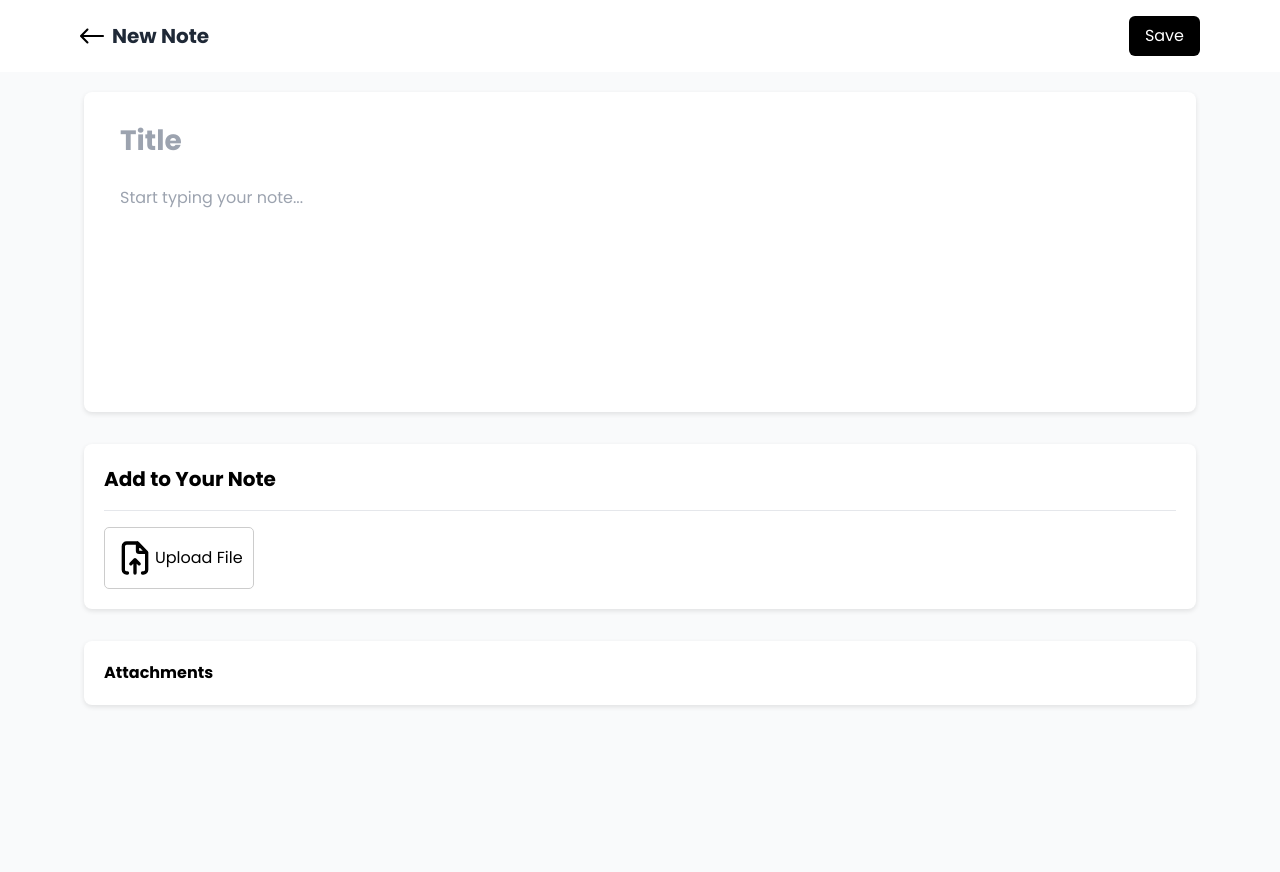
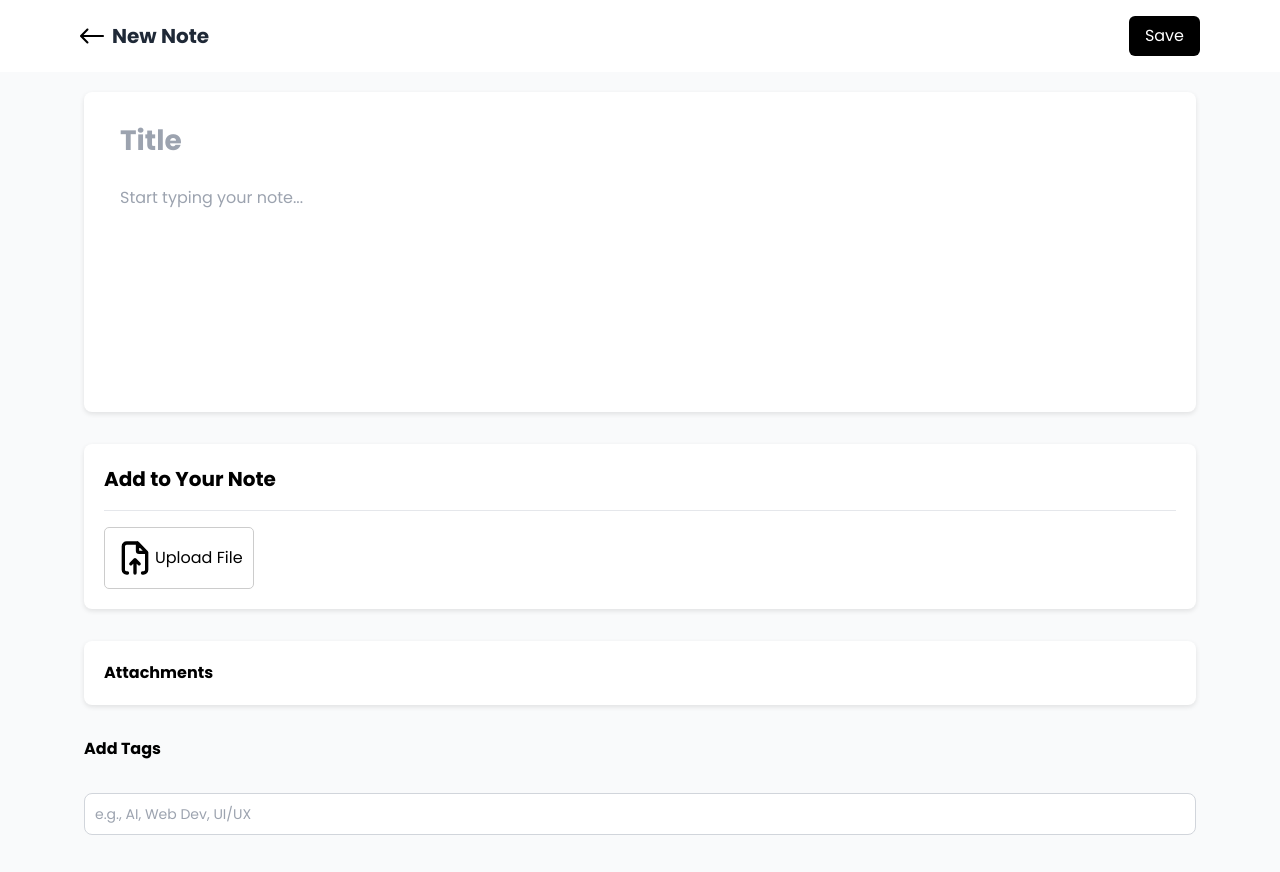
Before and after one commit to TamSuj/CS35L, a React (Vite) app in the folder app/: page /newpost in a window 1280 px wide. Built offline with nearby package versions, Linux system fonts and the light colour scheme.

Commit message:
Rudimentary implementation of tags in NewPost

```diff
--- a/app/backend/routes/post.js
+++ b/app/backend/routes/post.js
@@ -15,7 +15,7 @@ const upload = multer({ storage });
 
 router.post("/new", upload.single("fileContent"), async (req, res) => {
     try {
-        const { textContent, postTitle, userID } = req.body;
+        const { textContent, postTitle, userID, tag } = req.body;
 
         const newPost = new Post({
             postID: uuidv4(),
@@ -26,6 +26,7 @@ router.post("/new", upload.single("fileContent"), async (req, res) => {
             likeCount: 0,
             //comments: [],
             //tags: tags ? tags.split(",") : [],
+            tags: tag,
             createdAt: new Date(),
             editedAt: new Date(),
         });
--- a/app/src/NewPost.jsx
+++ b/app/src/NewPost.jsx
@@ -6,6 +6,7 @@ export default function NewPost() {
     const [noteTitle, setNoteTitle] = React.useState("");
     const [noteText, setNoteText] = React.useState("");
     const [fileUploads, setFileUploads] = React.useState([]);
+    const [tag, setTag] = React.useState([]);
 
     const handleTitleChange = (event) => {
         setNoteTitle(event.target.value);
@@ -38,6 +39,7 @@ export default function NewPost() {
         formData.append("textContent", noteText);
         fileUploads.forEach((file) => formData.append("fileContent", file));
         formData.append("userID", userId);
+        formData.append("tag", tag);
 
         try {
             const response = await fetch("/api/post/new", {
@@ -108,6 +110,15 @@ export default function NewPost() {
                     ))
                 }
             </div>
+            <h3>Add Tags</h3>
+            <input
+                            type="text"
+                            id="tags"
+                            value={tag.join(", ")}
+                            onChange={(e) => setTag(e.target.value.split(",").map(t => t.trim()))}
+                            className="border border-gray-300 text-sm rounded-lg focus:ring-blue-500 focus:border-blue-500 block w-full p-2.5"
+                            placeholder="e.g., AI, Web Dev, UI/UX"
+            />
         </div>
     </div>
     </>
--- a/app/src/PostListing.jsx
+++ b/app/src/PostListing.jsx
@@ -20,6 +20,8 @@ export default function PostListing({ post }) {
             />
         )
     );
+
+    console.log("post",post?.tags);
 
     return (
         <div className="post-listing">
--- a/app/src/main.jsx
+++ b/app/src/main.jsx
@@ -16,11 +16,13 @@ import EditPostPage from "./EditPostPage.jsx";
 import './App.css';
 import Feed from './Feed.jsx';
 
+const isUserLoggedIn = localStorage.getItem("user");
+console.log("currUser", isUserLoggedIn);
 createRoot(document.getElementById('root')).render(
   <BrowserRouter>
       <Routes>
         <Route path="/" element={<Layout />}>
-          <Route index element={<Home />} />
+          <Route index element={isUserLoggedIn ? <Feed /> : <Home />} />
           <Route path="/profile/:id" element={<ProfilePage />} />
           <Route path="/profile/edit" element={<ProfileEdit />} />
           <Route path="/login" element={<LoginPage />} />
```
